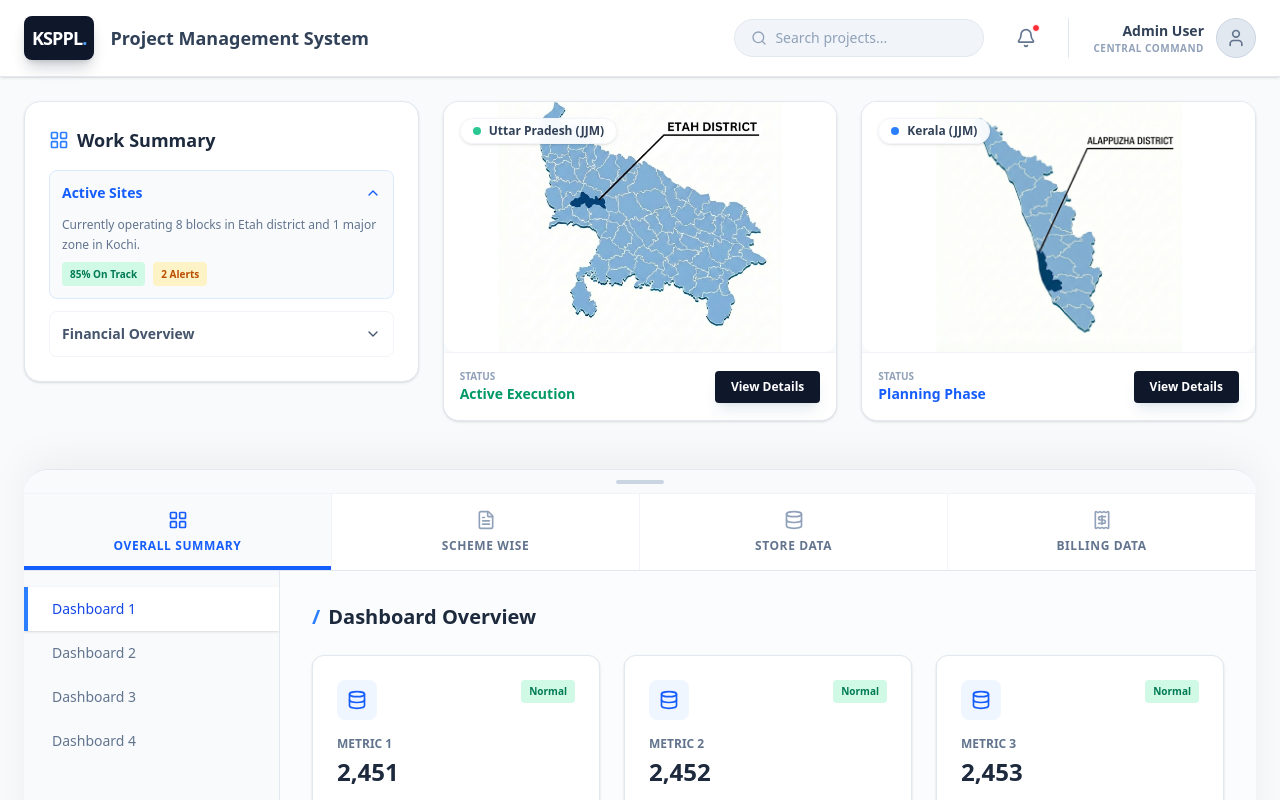
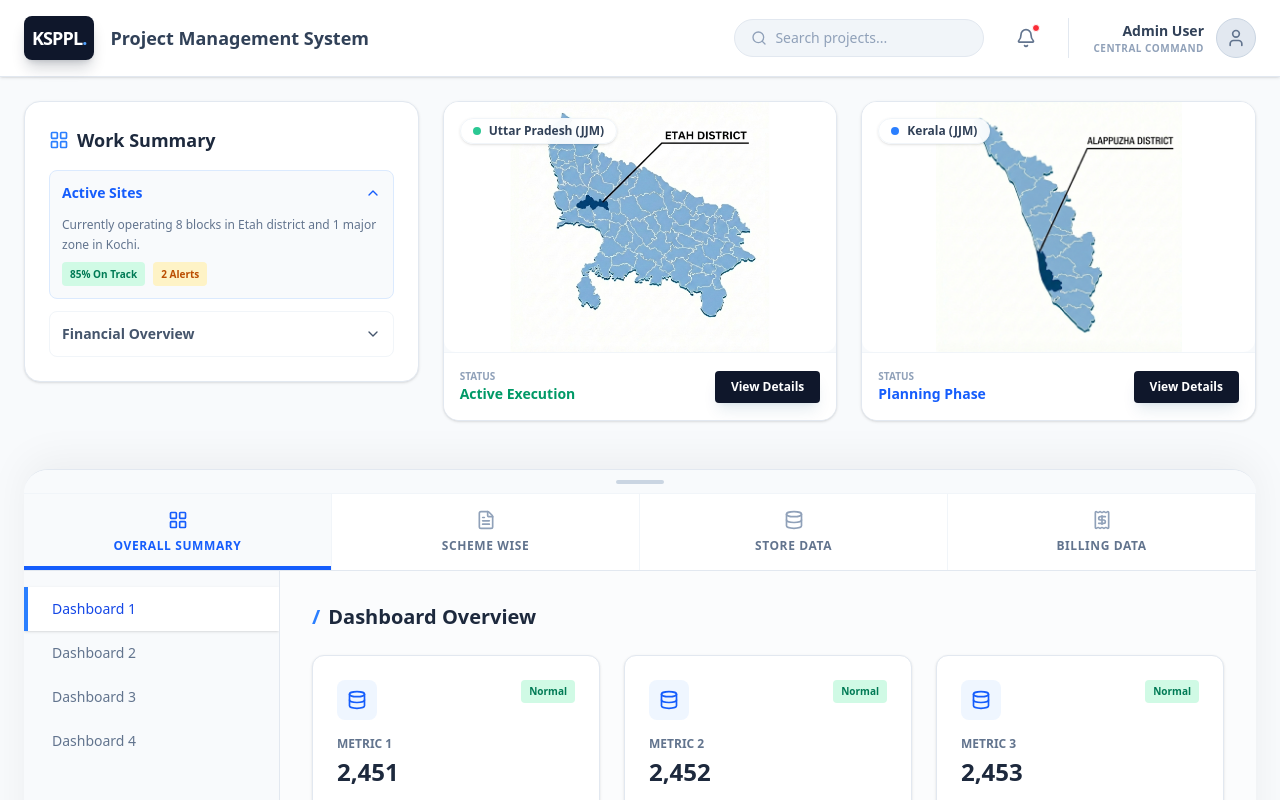
Before and after one commit to sandeepksp-prog/DPRAPP, a Next.js app: page /dashboard in a window 1280 px wide. Shown: the top 800 px of the page. Built offline with nearby package versions, Linux system fonts and the light colour scheme.

Commit message:
fix: visual overhaul - header size, map zoom, card uplift, theme consistency

```diff
--- a/src/app/globals.css
+++ b/src/app/globals.css
@@ -133,16 +133,37 @@ body {
 }
 
 .card-depth:hover {
-  transform: translateY(-2px);
+  transform: translateY(-4px);
   box-shadow: var(--shadow-depth-2);
 }
 
+/* New Stronger Uplift for "Button Feel" */
+.card-uplift {
+  @apply bg-white rounded-3xl border border-slate-100;
+  box-shadow:
+    0 10px 15px -3px rgba(0, 0, 0, 0.08),
+    0 4px 6px -2px rgba(0, 0, 0, 0.04),
+    0 0 0 1px rgba(0, 0, 0, 0.02);
+  transition: all 0.4s cubic-bezier(0.175, 0.885, 0.32, 1.275);
+  /* Bouncy spring */
+}
+
+.card-uplift:hover {
+  transform: translateY(-8px);
+  box-shadow:
+    0 20px 25px -5px rgba(0, 0, 0, 0.1),
+    0 10px 10px -5px rgba(0, 0, 0, 0.04),
+    0 0 0 1px rgba(0, 102, 204, 0.1);
+  /* Blue Halo */
+}
+
 /* Add the gloss effect */
-.card-depth::before {
+.card-depth::before,
+.card-uplift::before {
   content: "";
   position: absolute;
   inset: 0;
-  border-radius: 1.5rem;
+  border-radius: inherit;
   box-shadow: var(--gloss-highlight);
   pointer-events: none;
 }
--- a/src/components/admin/views/WorkProgressView.tsx
+++ b/src/components/admin/views/WorkProgressView.tsx
@@ -26,7 +26,7 @@ export default function WorkProgressView({ stats, recentReports }: { stats: any,
 
     // Quick KPI Card Internal Component (can be extracted if needed globally)
     const KpiCard = ({ title, value, unit, icon, trend, type }: any) => (
-        <div className="card-depth p-6 flex flex-col justify-between h-56 relative overflow-hidden group hover:shadow-xl hover:-translate-y-1 transition-all duration-300">
+        <div className="card-uplift p-6 flex flex-col justify-between h-56 relative overflow-hidden group">
             {/* Icon Blob */}
             <div className={`absolute -right-4 -top-4 w-24 h-24 rounded-full opacity-10 group-hover:scale-110 transition-transform duration-500 ${type === 'primary' ? 'bg-blue-600' : type === 'success' ? 'bg-emerald-500' : 'bg-amber-500'
                 }`} />
@@ -72,7 +72,7 @@ export default function WorkProgressView({ stats, recentReports }: { stats: any,
             {/* Middle Row: Map & Activity */}
             <div className="grid grid-cols-1 lg:grid-cols-3 gap-8">
                 {/* Map Section */}
-                <div className="lg:col-span-2 card-depth p-1 h-[500px] relative overflow-hidden">
+                <div className="lg:col-span-2 card-uplift p-1 h-[500px] relative overflow-hidden">
                     <div className="absolute top-4 left-4 z-[400] bg-white/90 backdrop-blur px-4 py-2 rounded-xl shadow-sm border border-slate-100">
                         <h4 className="text-sm font-bold text-slate-800">Live Network Status</h4>
                         <p className="text-[10px] text-slate-500">Babarpur Zone-1</p>
@@ -87,7 +87,7 @@ export default function WorkProgressView({ stats, recentReports }: { stats: any,
                 </div>
 
                 {/* Activity Feed */}
-                <div className="card-depth p-6 h-[500px] overflow-y-auto hover:shadow-xl transition-all duration-300">
+                <div className="card-uplift p-6 h-[500px] overflow-y-auto hover:shadow-xl transition-all duration-300">
                     <div className="flex justify-between items-center mb-6 sticky top-0 bg-white z-10 pb-2 border-b border-slate-50">
                         <h3 className="text-lg font-bold text-slate-800 flex items-center gap-2">
                             <Activity size={20} className="text-blue-500" />
@@ -95,6 +95,7 @@ export default function WorkProgressView({ stats, recentReports }: { stats: any,
                         </h3>
                     </div>
                     <div className="space-y-6">
+
                         {recentReports.map((report) => (
                             <div key={report.id} className="relative pl-6 group">
                                 <div className="absolute left-0 top-1.5 w-3 h-3 rounded-full bg-slate-200 border-2 border-white group-hover:bg-[#0066CC] transition-colors" />
@@ -116,7 +117,7 @@ export default function WorkProgressView({ stats, recentReports }: { stats: any,
                 </div>
             </div>
             {/* BOTTOM ROW: SCHEME LIST TABLE */}
-            <div className="card-depth p-6 overflow-hidden">
+            <div className="card-uplift p-6 overflow-hidden">
                 <div className="flex justify-between items-center mb-6">
                     <h3 className="text-lg font-bold text-slate-800 flex items-center gap-2">
                         <Activity size={20} className="text-blue-600" />
--- a/src/components/landing/UPMapSVG.tsx
+++ b/src/components/landing/UPMapSVG.tsx
@@ -10,7 +10,7 @@ export default function UPMapSVG() {
                 <img
                     src="/assets/up_final_map.jpg"
                     alt="Uttar Pradesh District Map"
-                    className="w-full h-full object-contain object-bottom scale-[1.15] transition-transform duration-700 hover:scale-[1.25]"
+                    className="w-full h-full object-contain object-bottom scale-[1.05] transition-transform duration-700 hover:scale-[1.25]"
                 />
             </div>
         </div>
```
Also changed, not shown: src/components/admin/views/FinanceView.tsx (+21 -21 lines).
